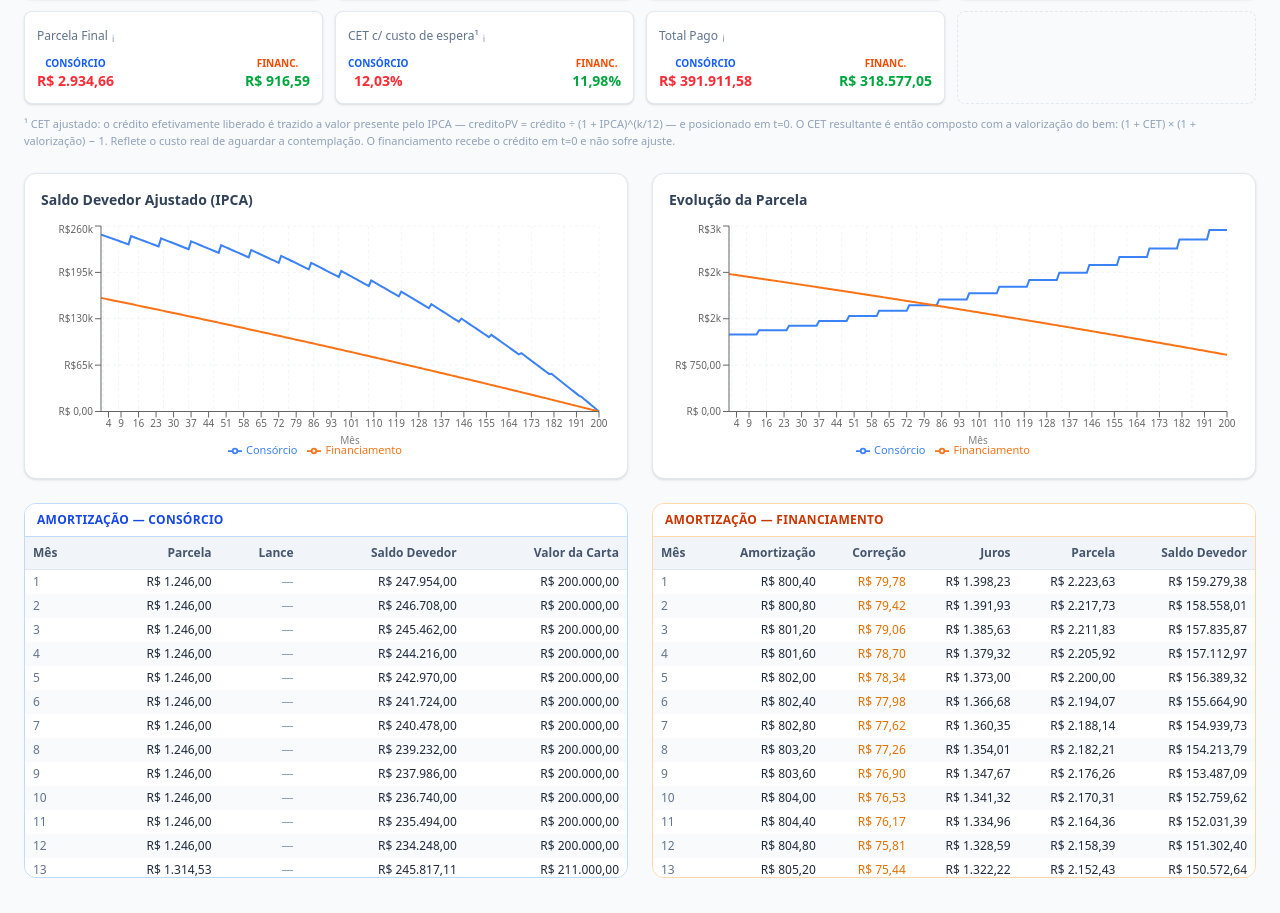
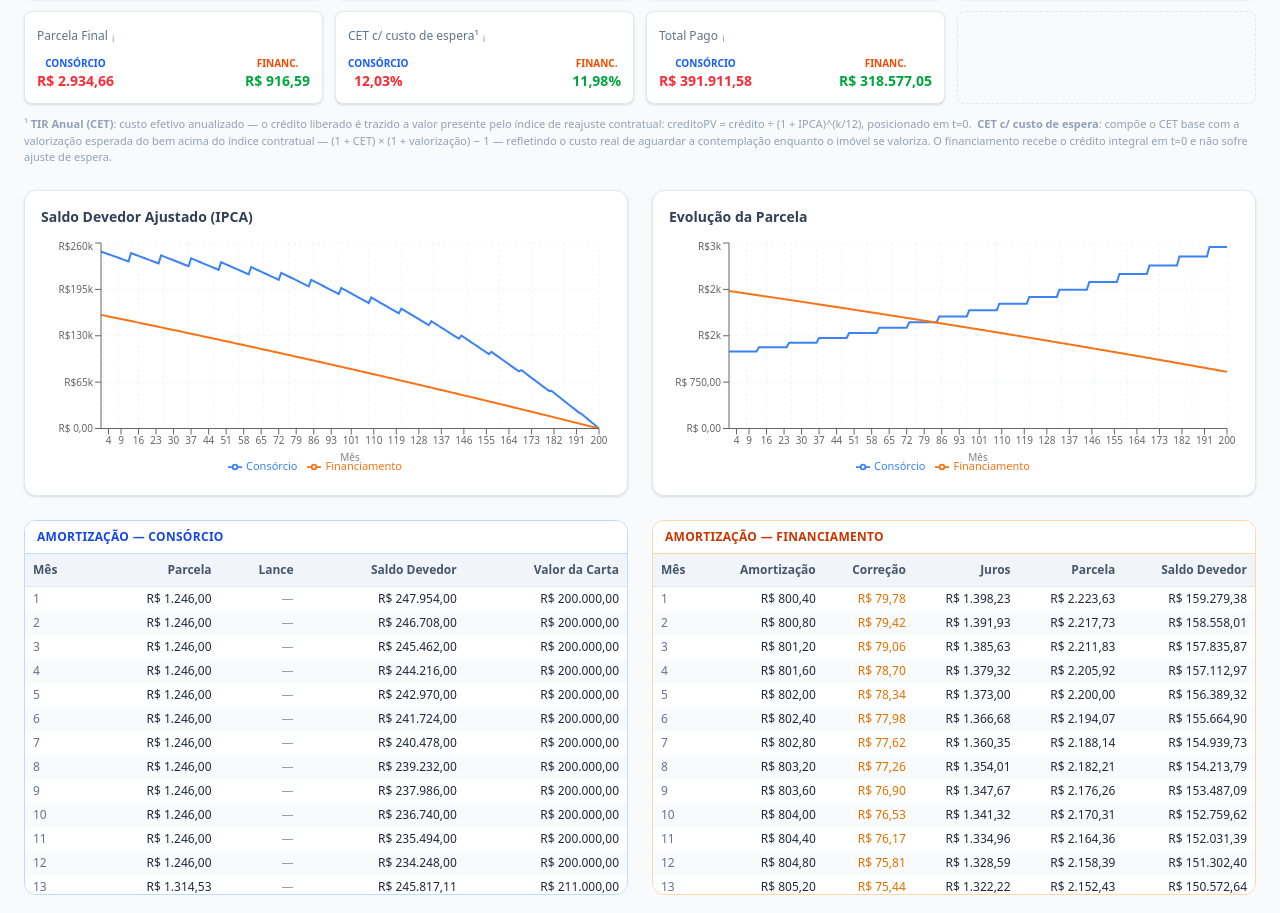
Before and after one commit to SetUp-Assessoria/cet-consorcio, a React (Vite) app: page / in a window 1280 px wide. Shown: the part 818-1731 px from the top of the page. Built offline with nearby package versions, Linux system fonts and the light colour scheme.

Commit message:
fix: atualizar disclaimer CET para refletir metodologia atual

```diff
--- a/src/App.tsx
+++ b/src/App.tsx
@@ -35,10 +35,12 @@ export default function App() {
         <ResumoCards consorcio={resultadoConsorcio} financiamento={resultadoFinanciamento} />
 
         <p className="text-[11px] text-slate-400 -mt-3">
-          ¹ CET ajustado: o crédito efetivamente liberado é trazido a valor presente pelo IPCA —
-          creditoPV = crédito ÷ (1 + IPCA)^(k/12) — e posicionado em t=0. O CET resultante é então
-          composto com a valorização do bem: (1 + CET) × (1 + valorização) − 1. Reflete o custo real
-          de aguardar a contemplação. O financiamento recebe o crédito em t=0 e não sofre ajuste.
+          ¹ <strong>TIR Anual (CET)</strong>: custo efetivo anualizado — o crédito liberado é trazido a valor presente
+          pelo índice de reajuste contratual: creditoPV = crédito ÷ (1 + IPCA)^(k/12), posicionado em t=0.
+          &nbsp;<strong>CET c/ custo de espera</strong>: compõe o CET base com a valorização esperada do bem acima
+          do índice contratual — (1 + CET) × (1 + valorização) − 1 — refletindo o custo real de aguardar
+          a contemplação enquanto o imóvel se valoriza. O financiamento recebe o crédito integral em t=0
+          e não sofre ajuste de espera.
         </p>
 
         <Graficos
```
